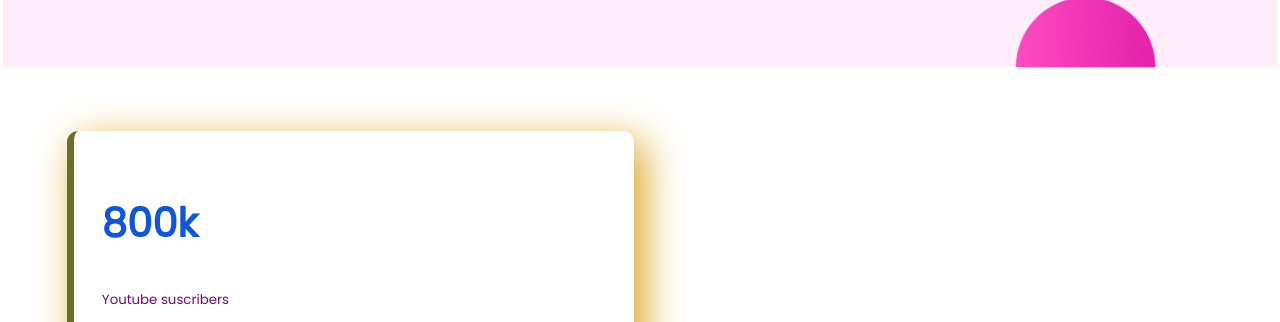
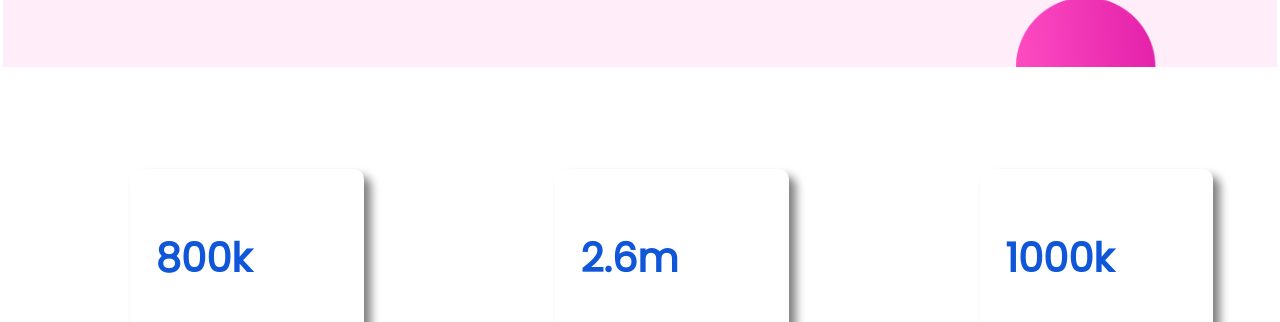
Before and after one commit to Tanha234/food-network, a plain HTML site: page index.html in a window 1280 px wide. Shown: the part 3901-4223 px from the top of the page. Drawn offline with Linux system fonts and the light colour scheme.

Commit message:
hope for the best

```diff
--- a/index.html
+++ b/index.html
@@ -112,7 +112,7 @@
     </section>
 </section>
 
-<section class="Fruits">
+
     <div class="divide">
     <div class="info">
         <h2 class="eat">800k</h2>
@@ -127,7 +127,7 @@
         <small>Dubble shot likes</small>
     </div>
     </div>
-</section>
+
 
 <footer>
 
--- a/style.css
+++ b/style.css
@@ -111,20 +111,8 @@ p{
   .flex{
       display: flex;
   }
-  .Fruits{
-    display:flex;
-  width:40%;
-  box-shadow: 10px 10px 40px goldenrod;
-  margin-left: 5%;
-  margin-right: 5%;
-  margin-bottom: 5%;
-  padding:2%;
-  border-radius: 2%;
-  margin-top: 5%;
-   border-image: linear-gradient(rgb(238, 9, 9) rgb(1, 1, 29));
-    border-image-slice:1 ;
-    border-left: 7px solid rgb(110, 110, 44);
-  }
+
+
 
 
   footer{
@@ -171,5 +159,16 @@ p{
 
   }
   .info{
+
+      width:20%;
+      box-shadow: 7px 7px 10px grey;
+      border-radius:10px;
+      margin-top:8%;
+      margin-left: 10%;
+      margin-right:5%;
       padding:2%;
   }
+
+  .divide{
+      display:flex;
+  }
```
